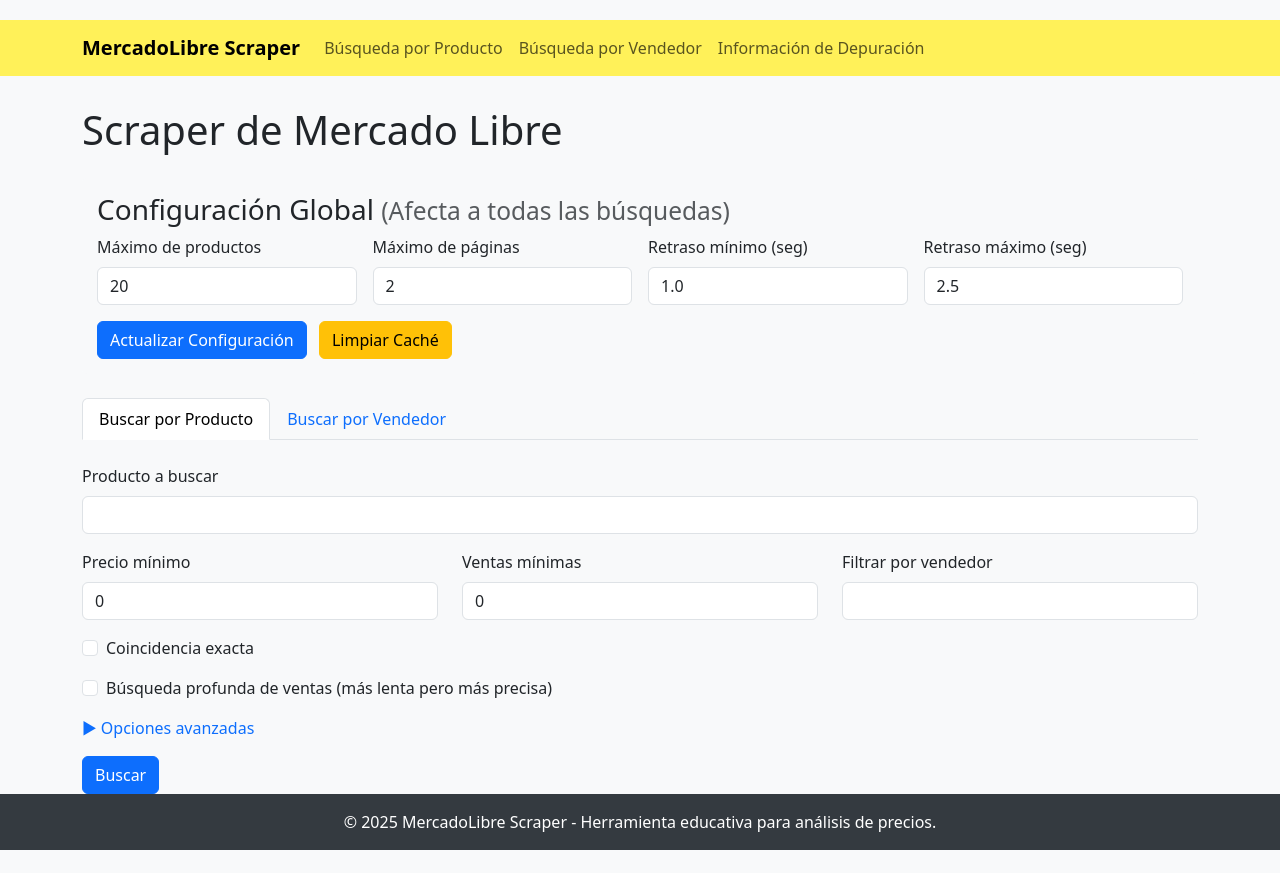
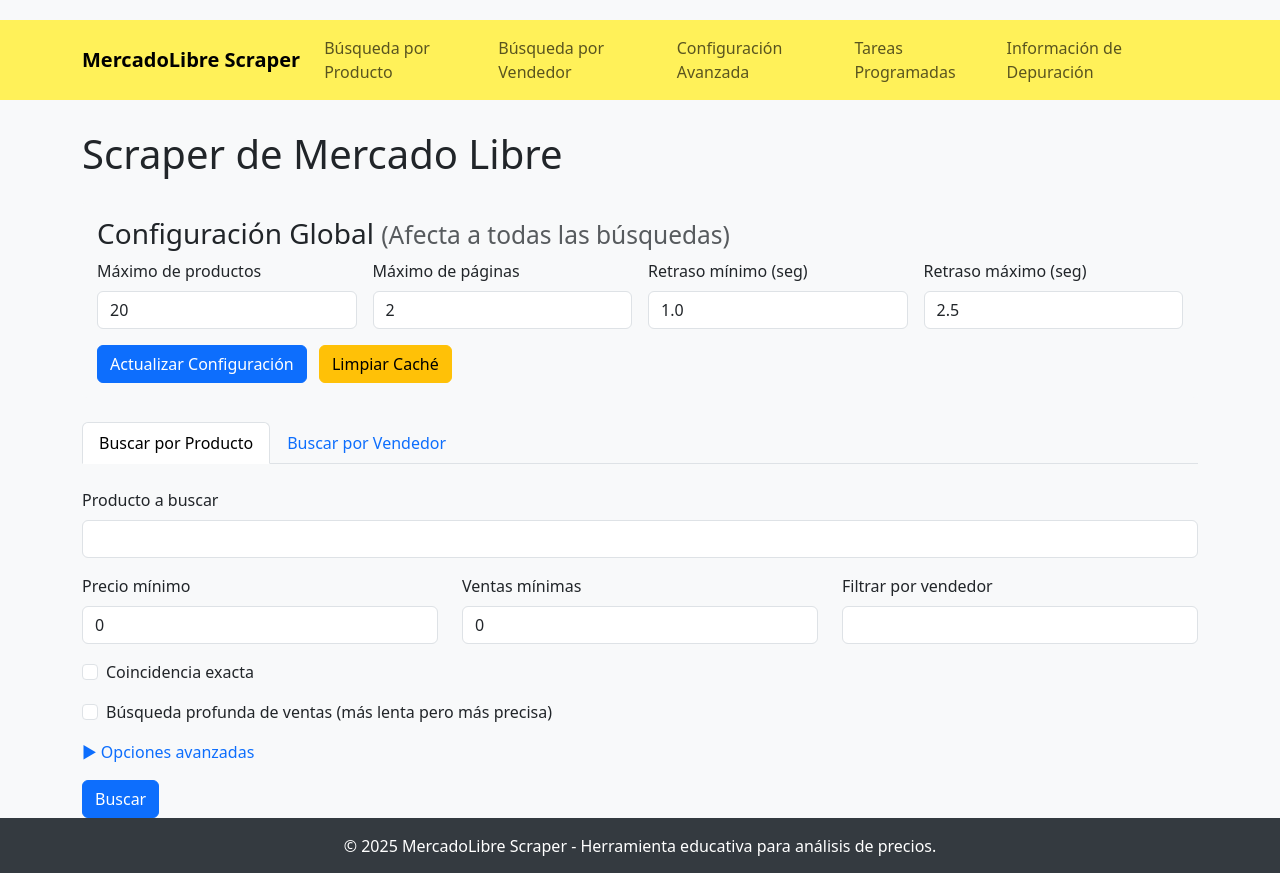
Before and after one commit to lucab3/mercado-libre-scraper, a Flask app: page / in a window 1280 px wide. Shown: the top 873 px of the page. Before the commit the page ends 850 px from the top, so only its background shows below. Run offline with Flask 3, Linux system fonts and the light colour scheme.

Commit message:
Update layout.html

```diff
--- a/templates/layout.html
+++ b/templates/layout.html
@@ -71,6 +71,12 @@
                         <a class="nav-link" href="/search_by_seller">Búsqueda por Vendedor</a>
                     </li>
                     <li class="nav-item">
+                        <a class="nav-link" href="/advanced_config">Configuración Avanzada</a>
+                    </li>
+                    <li class="nav-item">
+                        <a class="nav-link" href="/scheduled_tasks">Tareas Programadas</a>
+                    </li>
+                    <li class="nav-item">
                         <a class="nav-link" href="/debug_info">Información de Depuración</a>
                     </li>
                 </ul>
```
